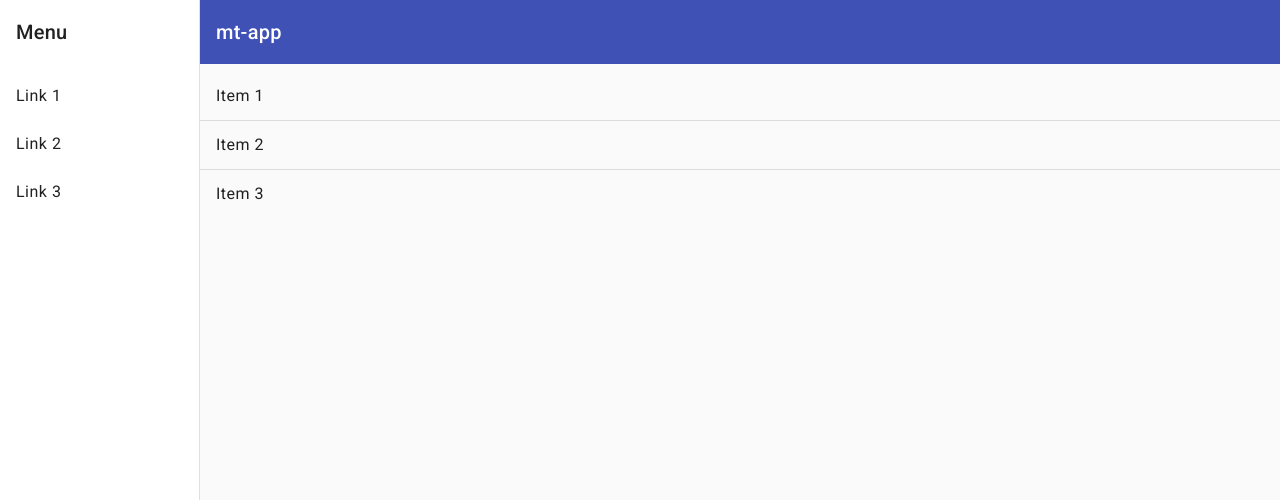
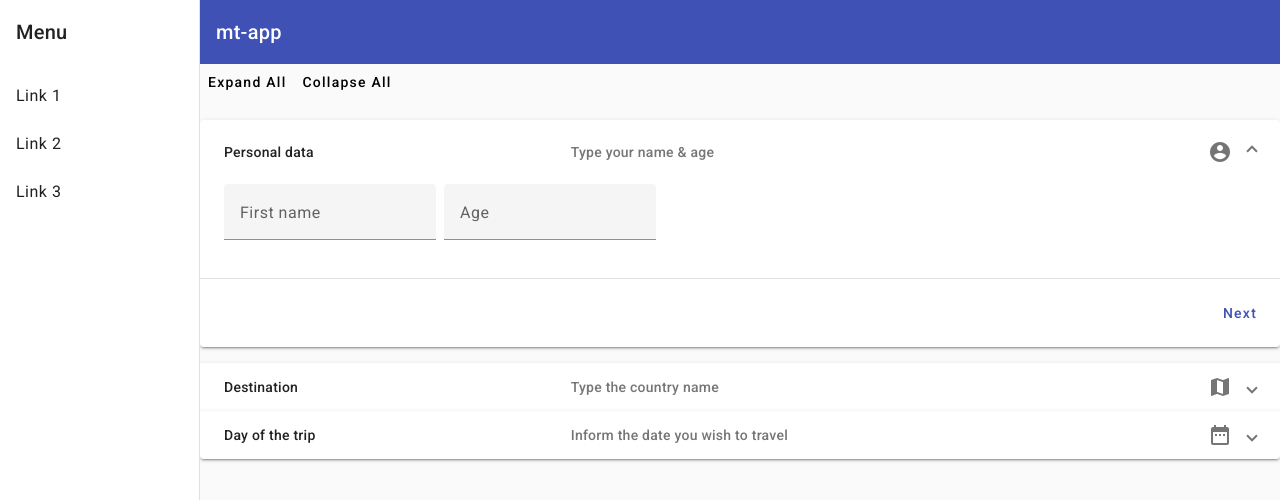
Before and after one commit to mrigankvallabh/mt-app, an Angular app: page / in a window 1280 px wide. Shown: the top 500 px of the page. Built offline with nearby package versions, Linux system fonts and the light colour scheme.

Commit message:
Added expansion-panel Components

```diff
--- a/src/app/app.module.ts
+++ b/src/app/app.module.ts
@@ -41,6 +41,7 @@ import { ChipsBasic, ChipsDragDrop, ChipsFormControl } from './components/chips/
 import { DateRangePickerComparison } from './components/date-picker/date-picker.component';
 import { DialogComponent } from './components/dialog/dialog.component';
 import { DividerOverview } from './components/divider/divider.component';
+import { ExpansionPanelOverview } from './components/expansion-panel/expansion-panel.component';
 
 @NgModule({
   declarations: [
@@ -74,6 +75,7 @@ import { DividerOverview } from './components/divider/divider.component';
     ChipsDragDrop,
     DateRangePickerComparison,
     DividerOverview,
+    ExpansionPanelOverview,
   ],
   imports: [
     BrowserModule,
--- /dev/null
+++ b/src/app/components/expansion-panel/expansion-panel.component.ts
@@ -0,0 +1,84 @@
+import { Component, ViewChild } from '@angular/core';
+import { MatAccordion } from '@angular/material/expansion';
+
+@Component({
+  selector: 'expansion-panel-overview',
+  template: `
+    <div class="example-action-buttons">
+      <button mat-button (click)="accordion.openAll()">Expand All</button>
+      <button mat-button (click)="accordion.closeAll()">Collapse All</button>
+    </div>
+    <mat-accordion class="example-headers-align" multi>
+      <mat-expansion-panel [expanded]="step === 0" (opened)="setStep(0)">
+        <mat-expansion-panel-header>
+          <mat-panel-title>Personal data</mat-panel-title>
+          <mat-panel-description>Type your name &amp; age<mat-icon>account_circle</mat-icon></mat-panel-description>
+        </mat-expansion-panel-header>
+
+        <mat-form-field>
+          <mat-label>First name</mat-label>
+          <input matInput>
+        </mat-form-field>
+
+        <mat-form-field>
+          <mat-label>Age</mat-label>
+          <input matInput type="number" min="1">
+        </mat-form-field>
+        <mat-action-row>
+          <button mat-button color="primary" (click)="nextStep()">Next</button>
+        </mat-action-row>
+      </mat-expansion-panel>
+
+      <mat-expansion-panel [expanded]="step === 1" (opened)="setStep(1)">
+        <mat-expansion-panel-header>
+          <mat-panel-title>Destination</mat-panel-title>
+          <mat-panel-description>Type the country name<mat-icon>map</mat-icon></mat-panel-description>
+        </mat-expansion-panel-header>
+
+        <mat-form-field>
+          <mat-label>Country</mat-label>
+          <input matInput>
+        </mat-form-field>
+        <mat-action-row>
+          <button mat-button color="accent" (click)="prevStep()">Previous</button>
+          <button mat-button color="primary" (click)="nextStep()">Next</button>
+        </mat-action-row>
+      </mat-expansion-panel>
+
+      <mat-expansion-panel [expanded]="step === 2" (opened)="setStep(2)">
+        <mat-expansion-panel-header>
+          <mat-panel-title>Day of the trip</mat-panel-title>
+          <mat-panel-description>Inform the date you wish to travel<mat-icon>date_range</mat-icon></mat-panel-description>
+        </mat-expansion-panel-header>
+
+        <mat-form-field>
+          <mat-label>Date</mat-label>
+          <input matInput [matDatepicker]="picker" (focus)="picker.open()" readonly>
+        </mat-form-field>
+        <mat-datepicker #picker></mat-datepicker>
+        <mat-action-row>
+          <button mat-button color="accent" (click)="prevStep()">Previous</button>
+        </mat-action-row>
+      </mat-expansion-panel>
+    </mat-accordion>
+  `,
+  styles: [`
+    .example-action-buttons { padding-bottom: 20px; }
+
+    .example-headers-align .mat-expansion-panel-header-description {
+      justify-content: space-between;
+      align-items: center;
+    }
+
+    .example-headers-align .mat-mdc-form-field + .mat-mdc-form-field { margin-left: 8px; }
+  `]
+})
+export class ExpansionPanelOverview {
+  step = 0;
+  @ViewChild(MatAccordion) accordion!: MatAccordion;
+
+  setStep(ix = 0) { this.step = ix; }
+  nextStep() { this.step++; }
+  prevStep() { this.step--; }
+
+}
--- a/src/app/ng-navigation/ng-navigation.component.html
+++ b/src/app/ng-navigation/ng-navigation.component.html
@@ -43,7 +43,8 @@
       <!-- <chips-form-control></chips-form-control> -->
       <!-- <date-picker-comparison></date-picker-comparison> -->
       <!-- <dialog-overview></dialog-overview> -->
-      <divider-overview></divider-overview>
+      <!-- <divider-overview></divider-overview> -->
+      <expansion-panel-overview></expansion-panel-overview>
     </main>
   </mat-sidenav-content>
 </mat-sidenav-container>
```
